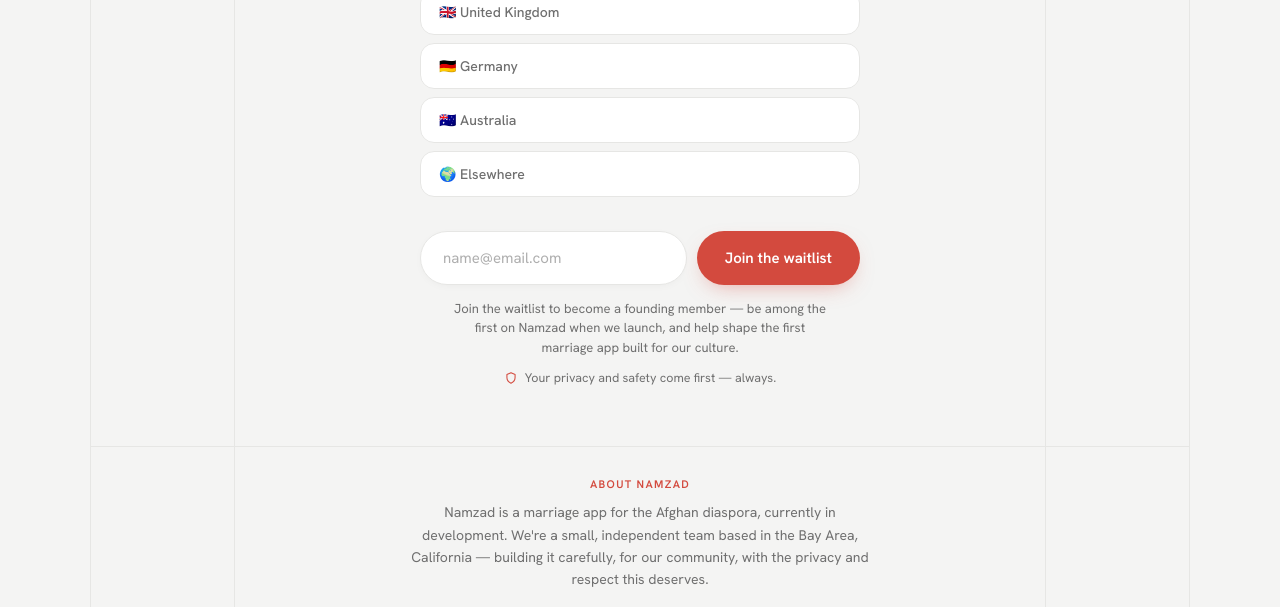
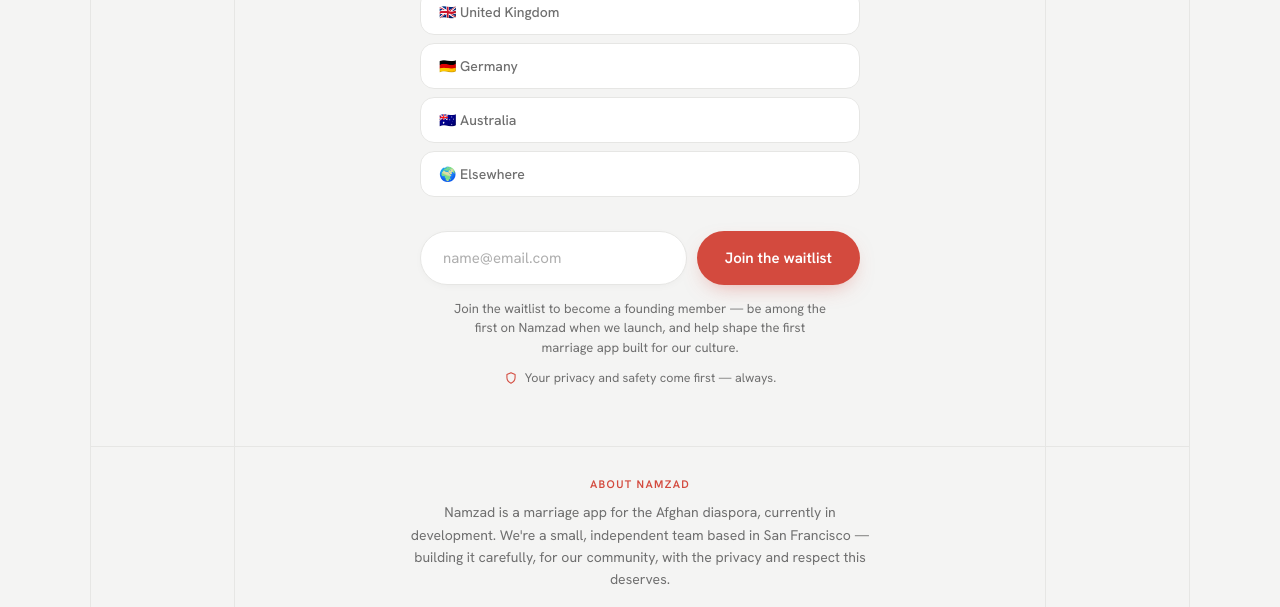
Before and after one commit to namzadapp/namzad.github.io, a plain HTML site: page index.html in a window 1280 px wide. Shown: the part 897-1504 px from the top of the page. Drawn offline with nearby package versions, Linux system fonts and the light colour scheme.

Commit message:
Add files via upload

```diff
--- a/index.html
+++ b/index.html
@@ -379,7 +379,7 @@
 
     <div class="about">
       <div class="label">About Namzad</div>
-      <p>Namzad is a marriage app for the Afghan diaspora, currently in development. We're a small, independent team based in the Bay Area, California — building it carefully, for our community, with the privacy and respect this deserves.</p>
+      <p>Namzad is a marriage app for the Afghan diaspora, currently in development. We're a small, independent team based in San Francisco — building it carefully, for our community, with the privacy and respect this deserves.</p>
       <a class="social" href="https://instagram.com/namzad.app" target="_blank" rel="noopener">
         <svg viewBox="0 0 24 24" fill="none" stroke="currentColor" stroke-width="1.8"><rect x="3" y="3" width="18" height="18" rx="5"/><circle cx="12" cy="12" r="4"/><circle cx="17.5" cy="6.5" r="1" fill="currentColor" stroke="none"/></svg>
         Follow us on Instagram
```
